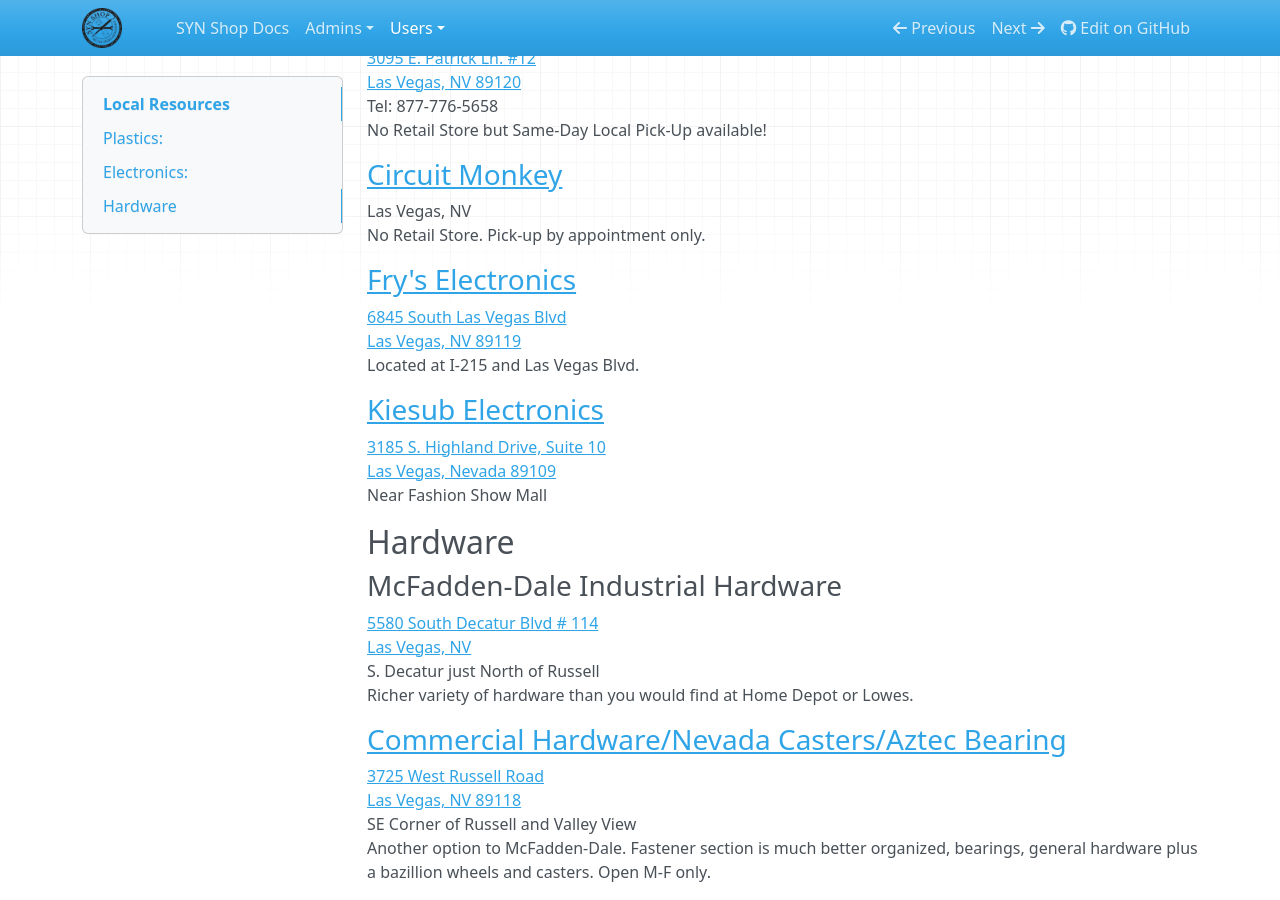
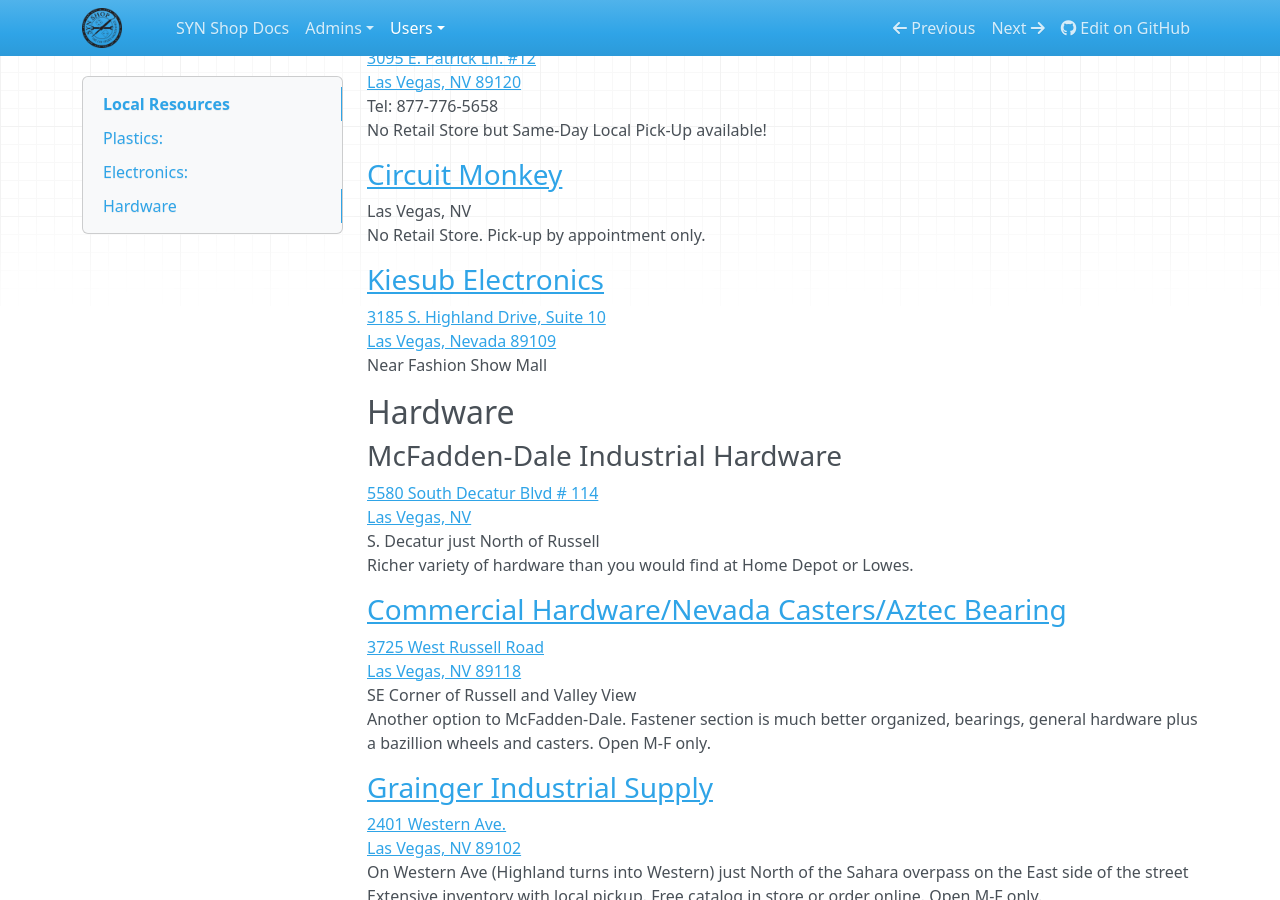
Before and after one commit to synshop/rtfm, an MkDocs documentation site: the page built from docs/users/Local Resources.md, in a window 1280 px wide and 900 px high, scrolled down 1319 px. Built offline with MkDocs 1.6.1, drawn with Linux system fonts in a browser that asks for light colours; nearby versions of some CDN libraries; some of the changed text lies outside the part shown.

Commit message:
Update Local Resources.md (#52)
Removed Fry's (RIP)
Corrected Piper Plastics to new name and cleaned up the url

```diff
--- a/docs/users/Local Resources.md
+++ b/docs/users/Local Resources.md
@@ -53,11 +53,6 @@
 Las Vegas, NV
 No Retail Store. Pick-up by appointment only.
 
-### [Fry's Electronics](http://www.frys.com)
-[6845 South Las Vegas Blvd
-Las Vegas, NV 89119](http://maps.google.com/maps?q=6845+South+Las+Vegas+Blvd+&hl=en&ll=36.065657,-115.173272&spn=0.007294,0.007553&sll=36.129478,-115.174849&sspn=0.007288,0.007553&t=h&z=17)
-Located at I-215 and Las Vegas Blvd.
-
 ### [Kiesub Electronics](http://www.kiesub.com)
 [3185 S. Highland Drive, Suite 10
 Las Vegas, Nevada 89109](http://maps.google.com/maps?q=3185+S.+Highland+Drive,+Suite+10+Las+Vegas,+Nevada+89109&hl=en&ll=36.129478,-115.174849&spn=0.007288,0.007553&sll=37.0625,-95.677068&sspn=57.684464,61.875&t=h&z=17)
```
Also changed, not shown: other parts of docs/users/Local Resources.md (+2 -2 lines).
